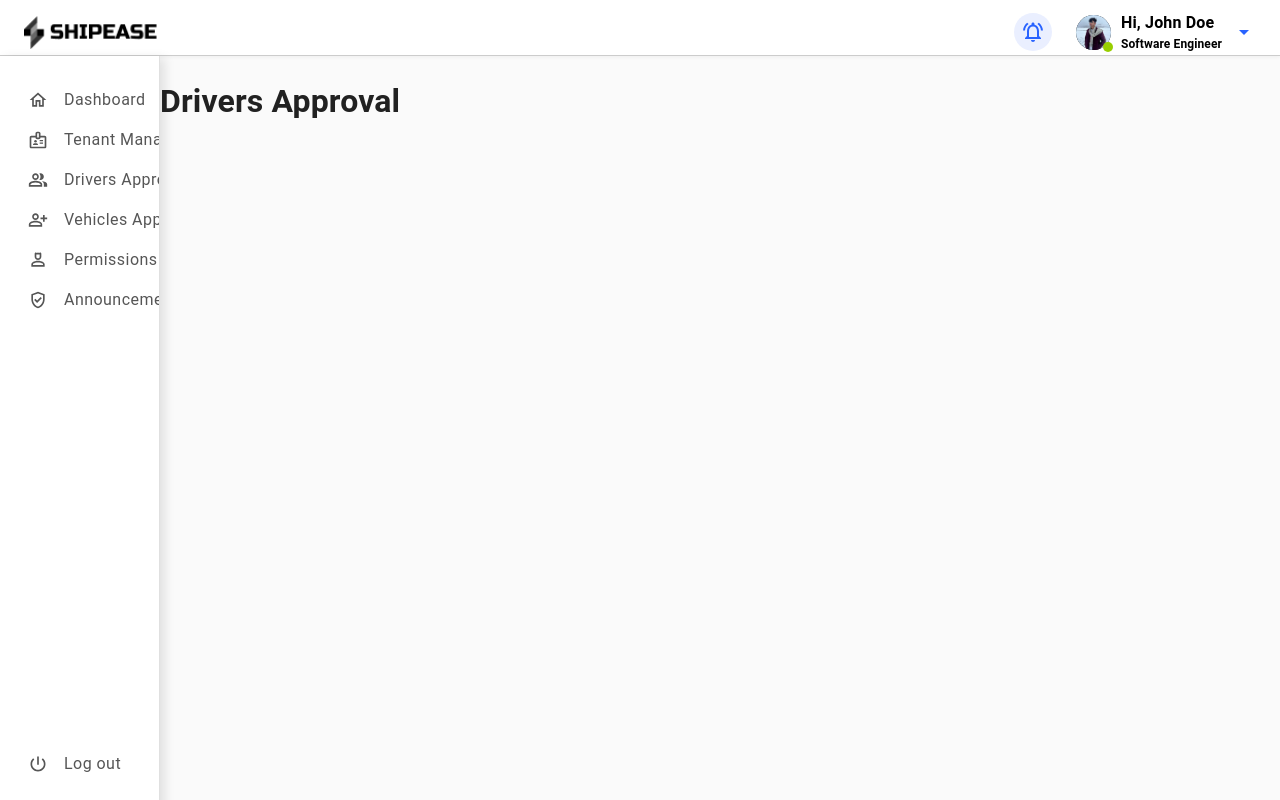
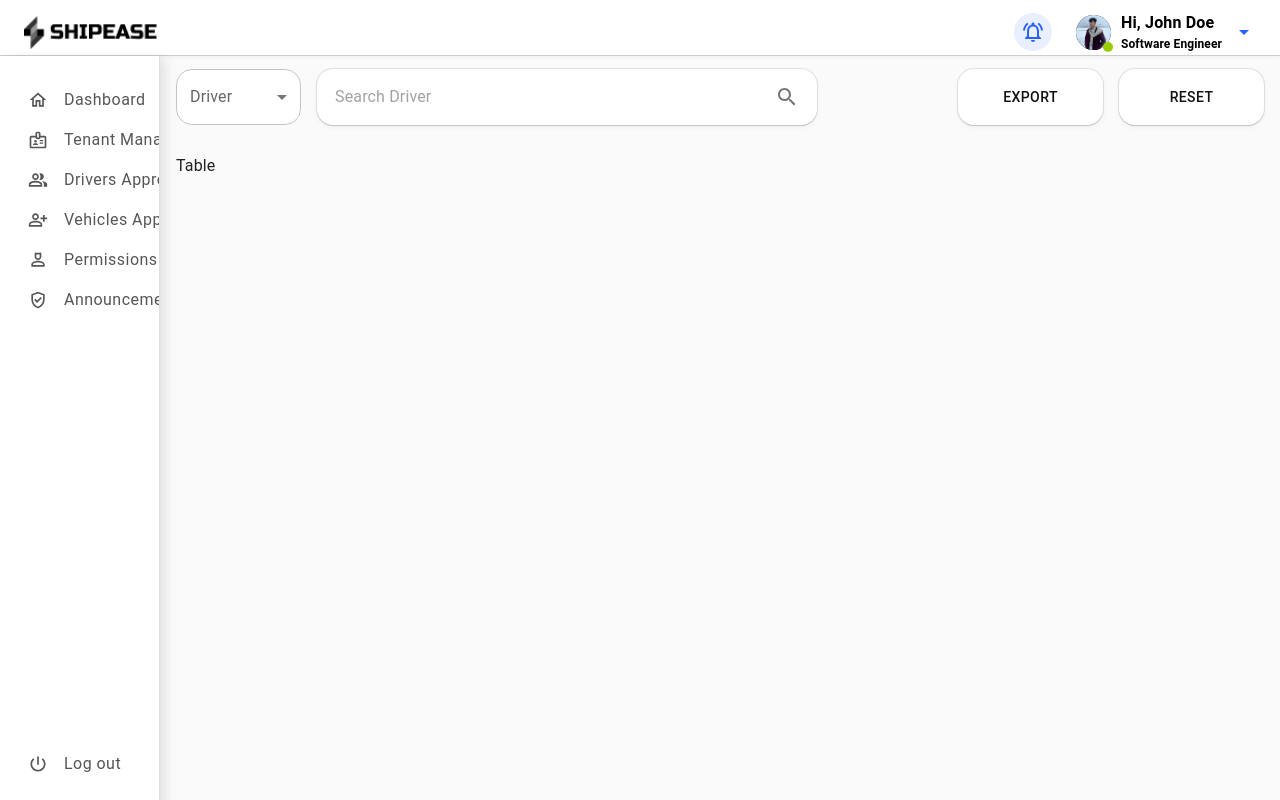
Before and after one commit to Final-Year-Project-ShipEase/shipease-frontend, a React (Create React App) app: page /approval/drivers in a window 1280 px wide. Built offline with nearby package versions, Linux system fonts and the light colour scheme.

Commit message:
FYP-21 Page Header

```diff
--- a/src/App.js
+++ b/src/App.js
@@ -2,7 +2,6 @@ import React from 'react';
 import { BrowserRouter as Router, Routes, Route } from 'react-router-dom';
 import { ThemeProvider } from '@material-ui/core/styles';
 import { CssBaseline } from '@mui/material';
-import theme from './theme';
 import Layout from './admin/pages/layout/layout';
 import ManageTenants from './admin/pages/manageTenants/manageTenants';
 import DriversApproval from './admin/pages/driversApproval/driversApproval';
@@ -11,11 +10,12 @@ import Permissions from './admin/pages/permissions/permissions';
 import Announcements from './admin/pages/announcements/announcements';
 import AdminDashboard from './admin/pages/dashboard/dashboard';
 import { SnackbarProvider } from './utils/snackbarContextProvider';
+import Theme from './theme';
 
 const App = () => {
   return (
     <>
-      <ThemeProvider theme={theme}>
+      <ThemeProvider theme={Theme}>
         <CssBaseline />
         <SnackbarProvider>
           <Router>
--- a/src/admin/pages/driversApproval/driversApproval.jsx
+++ b/src/admin/pages/driversApproval/driversApproval.jsx
@@ -1,10 +1,33 @@
 import React from 'react';
+import { Box, Typography } from '@mui/material';
+import PageHeader from './pageHeader';
 
 const DriversApproval = () => {
   return (
-    <div>
-      <h1>Drivers Approval</h1>
-    </div>
+    <Box
+      sx={{
+        display: 'flex',
+        flexDirection: 'column',
+        height: '100%',
+        gap: 2,
+        p: 2,
+      }}
+    >
+      <Box
+        sx={{
+          display: 'flex',
+          justifyContent: 'space-between',
+          alignItems: 'center',
+          width: '100%',
+          height: '7%',
+        }}
+      >
+        <PageHeader />
+      </Box>
+      <Box sx={{ mt: 2 }}>
+        <Typography variant="body1">Table</Typography>
+      </Box>
+    </Box>
   );
 };
 
--- /dev/null
+++ b/src/admin/pages/driversApproval/pageHeader.jsx
@@ -0,0 +1,110 @@
+import React from 'react';
+import {
+  Box,
+  InputLabel,
+  FormControl,
+  MenuItem,
+  Select,
+  TextField,
+  InputAdornment,
+} from '@mui/material';
+import SearchOutlinedIcon from '@mui/icons-material/SearchOutlined';
+import { useNavigate } from 'react-router-dom';
+import HeaderButton from '../../../commons/buttons/headerButton';
+import { useTheme } from '@material-ui/core';
+
+const PageHeader = () => {
+  const [Driver, setDriver] = React.useState('');
+  const theme = useTheme();
+  const navigate = useNavigate();
+  const handleChange = (event) => {
+    setDriver(event.target.value);
+  };
+
+  const onClickPermit = () => {
+    navigate('/approval/drivers');
+  };
+
+  return (
+    <Box
+      sx={{
+        display: 'flex',
+        justifyContent: 'space-between',
+        width: '100%',
+      }}
+    >
+      <Box
+        sx={{
+          display: 'flex',
+          flexWrap: 'wrap',
+          gap: 2,
+        }}
+      >
+        <FormControl>
+          <InputLabel id="Driver-select-label">Driver</InputLabel>
+          <Select
+            id="Driver-select"
+            value={Driver}
+            label="Driver"
+            onChange={handleChange}
+            sx={{
+              display: 'flex',
+              width: 125,
+              alignItems: 'flex-start',
+              flexShrink: 0,
+              backgroundColor: theme.palette.buttons.main,
+              color: theme.palette.buttons.text,
+              borderRadius: 4,
+            }}
+            inputProps={{
+              label: 'Driver',
+              disableUnderline: true,
+            }}
+          >
+            <MenuItem value={10}>ID</MenuItem>
+            <MenuItem value={20}>Tenant ID</MenuItem>
+            <MenuItem value={30}>Username</MenuItem>
+          </Select>
+        </FormControl>
+        <TextField
+          id="search"
+          placeholder="Search Driver"
+          variant="standard"
+          sx={{
+            display: 'flex',
+            flexDirection: 'column',
+            justifyContent: 'center',
+            padding: '10px 18px',
+            gap: 8,
+            width: 500,
+            color: theme.palette.buttons.text,
+            backgroundColor: theme.palette.buttons.main,
+            borderRadius: 4,
+            boxShadow: theme.palette.shadows.customButton1,
+          }}
+          InputProps={{
+            disableUnderline: true,
+            endAdornment: (
+              <InputAdornment position="end">
+                <SearchOutlinedIcon color="action" />
+              </InputAdornment>
+            ),
+          }}
+        />
+      </Box>
+      <Box
+        sx={{
+          display: 'flex',
+          flexWrap: 'wrap',
+          gap: 2,
+          justifyContent: 'flex-end',
+        }}
+      >
+        <HeaderButton text={'Export'} onClick={onClickPermit} />
+        <HeaderButton text={'Reset'} onClick={onClickPermit} />
+      </Box>
+    </Box>
+  );
+};
+
+export default PageHeader;
--- /dev/null
+++ b/src/commons/buttons/headerButton.jsx
@@ -0,0 +1,35 @@
+import { useTheme } from '@material-ui/core';
+import { Button } from '@mui/material';
+import React from 'react';
+
+const HeaderButton = ({ text, onClick }) => {
+  const theme = useTheme();
+  return (
+    <Button
+      variant="contained"
+      onClick={onClick}
+      sx={{
+        display: 'flex',
+        width: theme.typography.pxToRem(145),
+        padding: '10px 18px',
+        flexDirection: 'column',
+        justifyContent: 'center',
+        alignItems: 'center',
+        gap: 8,
+        flexShrink: 0,
+        backgroundColor: theme.palette.buttons.main,
+        color: theme.palette.buttons.text,
+        boxShadow: theme.palette.shadows.customButton1,
+        borderRadius: 4,
+        '&:hover': {
+          backgroundColor: theme.palette.primary.customButton1,
+          boxShadow: `0 1px 1px 0 rgba(0, 0, 0, 0.12), 0 0 0 1px rgba(103, 110, 118, 0.16), 0 2px 5px 0 rgba(103, 110, 118, 0.08)`,
+        },
+      }}
+    >
+      {text}
+    </Button>
+  );
+};
+
+export default HeaderButton;
--- a/src/theme.js
+++ b/src/theme.js
@@ -1,24 +1,19 @@
-import { createTheme } from '@mui/material/styles';
-
-const theme = createTheme({
+import { createTheme, responsiveFontSizes } from '@mui/material/styles';
+const Theme = createTheme({
   palette: {
     primary: {
-      main: '#56a5d6',
+      main: '#7E62D7',
       text: '#fff',
     },
     secondary: {
-      main: '#2963FF',
+      main: '#60B478',
     },
-    button: {
-      main: '#3862fc',
-      hover: '#2745b0',
+    buttons: {
+      main: '#FFFFFF',
+      text: '#121212',
     },
-    background: {
-      default: '#fff',
-      tableHeader: '#EAEFFF',
-    },
-    text: {
-      primary: '#2C2C2C',
+    shadows: {
+      customButton1: `0 1px 1px 0 rgba(0, 0, 0, 0.12), 0 0 0 1px rgba(103, 110, 118, 0.16), 0 2px 5px 0 rgba(103, 110, 118, 0.08)`,
     },
   },
   typography: {
@@ -42,6 +37,12 @@ const theme = createTheme({
       fontSize: '18px',
       fontWeight: 600,
     },
+    t3: {
+      fontSize: '16px',
+      fontWeight: 600,
+    },
   },
 });
-export default theme;
+responsiveFontSizes(Theme);
+
+export default Theme;
```
